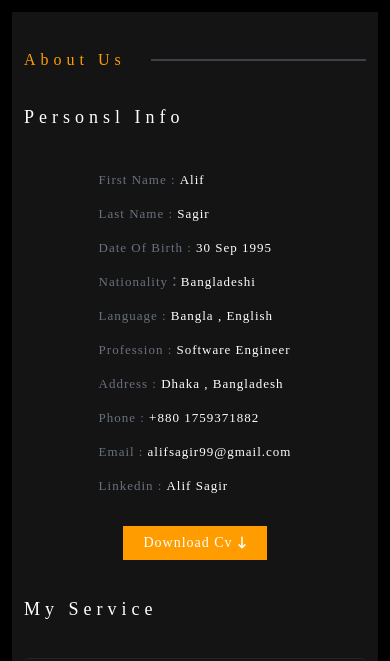
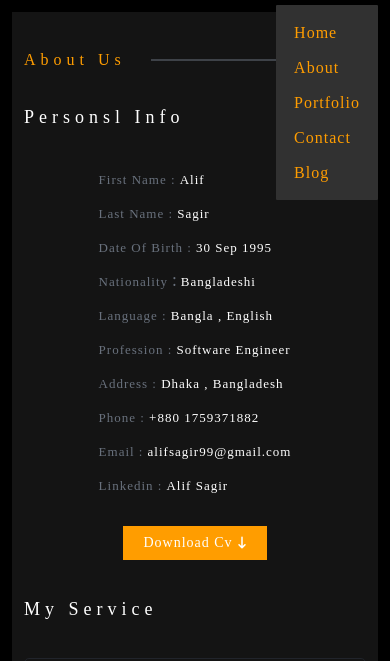
Before and after one commit to alif-sagir/parsonal_portfolio, a website: page about.html in a window 390 px wide. Both pictures are taken after a click on the link 363 px from the left and 30 px from the top of the page. Shown: the part 48-709 px from the top of the page. Drawn offline with Linux system fonts and the light colour scheme; a web font is replaced by a local one.

Commit message:
first update

```diff
--- a/about.html
+++ b/about.html
@@ -12,7 +12,7 @@
 
 </head>
 
-<body class="">
+<body id="light_mode_class_add">
     <!-- full_area start -->
     <div class="full_area">
         <div class="c_container">
@@ -36,12 +36,12 @@
                             <div class="nav_area_content">
                                 <!-- menu_area start -->
                                 <div class="menu_area">
-                                    <a href="#" class="menu_bar_icon">
+                                    <a onclick=" document.getElementById('active_class_add').classList.toggle('active')", href="#" class="menu_bar_icon">
                                         <i></i>
                                     </a>
                                 </div>
                                  <!-- menu_area end -->
-                                <ul>
+                                <ul id="active_class_add" class="">
                                     <li>
                                         <a href="index.html">home</a>
                                     </li>
@@ -620,6 +620,14 @@
                     </div>
                     <!-- about_area end -->
                 </div>
+                 <!-- template_color_mode_section start -->
+                 <section class="template_color_mode">
+                    <div onclick="document.getElementById('light_mode_class_add').classList.toggle('light_mode')", class="color_mode_icon">
+                        <i class="fa-solid fa-moon"></i>
+                        <!-- <i class="fa-regular fa-moon"></i> -->
+                    </div>
+                </section>
+                 <!-- template_color_mode_section start -->
                 <!-- footer_area start -->
                 <footer class="footer_area">
                     <div class="footer_area_content">
--- a/assets/sass/layouts/_header_and_nav_area.scss
+++ b/assets/sass/layouts/_header_and_nav_area.scss
@@ -10,7 +10,7 @@
         height: 100%;
         align-items: center;
         display: flex;
-        .logo_content{
+        .logo_content {
             border: $border;
             align-items: center;
             display: flex;
@@ -18,10 +18,9 @@
             @include xs {
                 width: 100px;
             }
-            img{
+            img {
                 border: $border;
                 width: 100%;
-
             }
         }
     }
@@ -74,7 +73,7 @@
                         position: absolute;
                         right: 0;
                         top: -7px;
-                        transition-duration: .4s;
+                        transition-duration: 0.4s;
                     }
 
                     &::after {
@@ -85,16 +84,16 @@
                         position: absolute;
                         right: 0;
                         top: 7px;
-                        transition-duration: .4s;
+                        transition-duration: 0.4s;
                     }
                 }
             }
         }
         // menu_area end
 
-
         .nav_area_content {
             border: $border;
+            // position: relative;
             ul {
                 border: $border;
                 display: flex;
@@ -121,6 +120,7 @@
                         text-transform: capitalize;
                         padding: 4px 8px;
                         color: $orange;
+
                         .light_mode & {
                             color: $navy;
                             font-family: $Poppins_Medium;
@@ -143,6 +143,29 @@
                     }
                 }
             }
+            // responsive active class start
+            .active {
+                display: block;
+                position: absolute;
+                top: 53px;
+                right: 0px;
+                z-index: 999999;
+                background-color: #313131;
+                .light_mode &{
+                    background-color: $white;
+                }
+                padding: 10px;
+                border-radius: 1px;
+                li {
+                    padding: 5px 0px;
+                    a {
+                        .light_mode &{
+                            color: $navy;
+                        }
+                    }
+                }
+            }
+            // responsive active class end
         }
     }
     // nav_area end
```
Also changed, not shown: blog.html (+11 -3 lines), blog_details.html (+11 -3 lines), contact.html (+11 -3 lines), index.html (+4 -4 lines), portfolio.html (+11 -3 lines), portfolio_details.html (+11 -3 lines), assets/styles/style.css, 1 other file.
